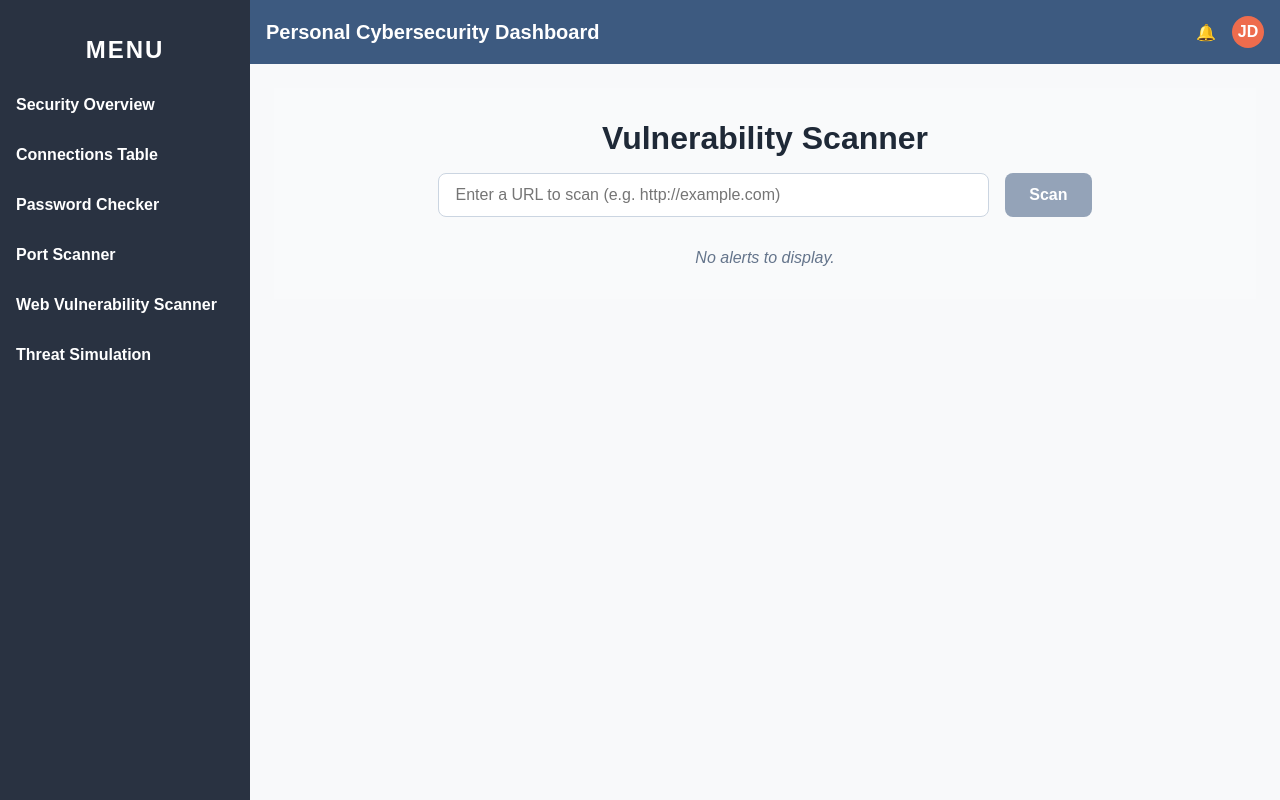
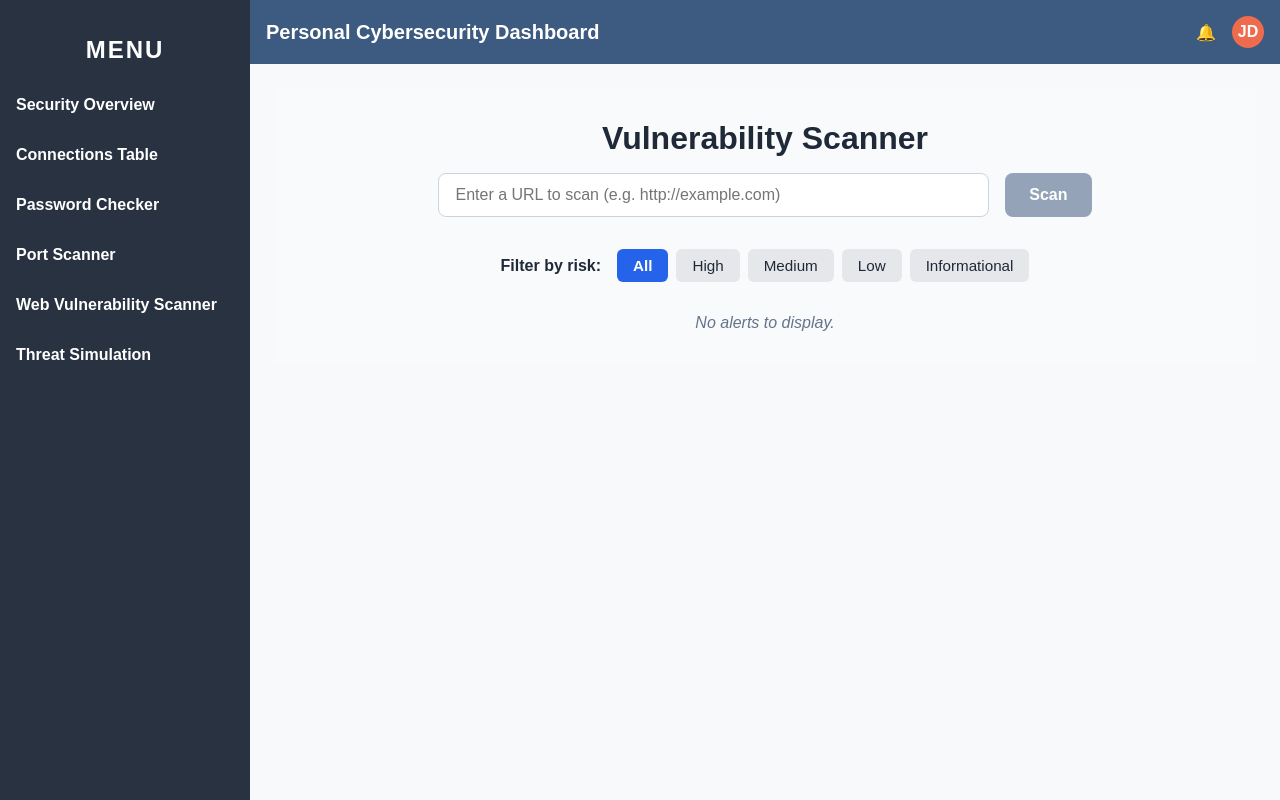
Before and after one commit to sachaloeb/CybersecurityPersonalDashboard, a React (Create React App) app in the folder frontend/: page /zap-alert-table in a window 1280 px wide. Built offline with nearby package versions, Linux system fonts and the light colour scheme.

Commit message:
risk filter added in web vulnerability scanner

```diff
--- a/frontend/src/pages/ZapAlertTable.css
+++ b/frontend/src/pages/ZapAlertTable.css
@@ -168,3 +168,39 @@
     border-radius: 6px;
     box-shadow: 0 1px 3px rgba(0, 0, 0, 0.05);
 }
+
+.zap-filter-group {
+    display: flex;
+    justify-content: center;
+    align-items: center;
+    gap: 0.5rem;
+    margin-bottom: 2rem;
+    flex-wrap: wrap;
+}
+
+.zap-filter-group label {
+    font-weight: 600;
+    margin-right: 0.5rem;
+    color: #1f2937;
+}
+
+.zap-filter-btn {
+    padding: 0.5rem 1rem;
+    background-color: #e5e7eb;
+    color: #1f2937;
+    border: none;
+    border-radius: 6px;
+    font-size: 0.95rem;
+    cursor: pointer;
+    transition: background-color 0.2s ease-in-out;
+}
+
+.zap-filter-btn:hover {
+    background-color: #d1d5db;
+}
+
+.zap-filter-btn.active {
+    background-color: #2563eb;
+    color: white;
+    font-weight: bold;
+}
--- a/frontend/src/pages/ZapAlertTable.js
+++ b/frontend/src/pages/ZapAlertTable.js
@@ -1,4 +1,5 @@
-import React, { useState } from 'react';
+// ZapAlertTable.js - Refined with history logging, risk filtering, and expandable color-coded results
+import React, { useState, useEffect } from 'react';
 import './ZapAlertTable.css';
 
 const ZapAlertTable = () => {
@@ -7,6 +8,7 @@ const ZapAlertTable = () => {
     const [url, setUrl] = useState('');
     const [loading, setLoading] = useState(false);
     const [expandedIndex, setExpandedIndex] = useState(null);
+    const [filter, setFilter] = useState('all');
 
     const getRiskClass = (risk) => {
         switch (risk.toLowerCase()) {
@@ -57,6 +59,10 @@ const ZapAlertTable = () => {
         setExpandedIndex(index === expandedIndex ? null : index);
     };
 
+    const filteredAlerts = filter === 'all'
+        ? alerts
+        : alerts.filter(a => a.risk.toLowerCase() === filter);
+
     return (
         <div className="zap-container">
             <h2 className="zap-title">Vulnerability Scanner</h2>
@@ -74,10 +80,19 @@ const ZapAlertTable = () => {
                 </button>
             </div>
 
-            {alerts.length > 0 && <h3 className="zap-results-title">Scan Results</h3>}
-            {alerts.length === 0 && !loading && <p className="zap-empty">No alerts to display.</p>}
+            <div className="zap-filter-group">
+                <label>Filter by risk:</label>
+                {['all', 'high', 'medium', 'low', 'informational'].map(level => (
+                    <button key={level} onClick={() => setFilter(level)} className={`zap-filter-btn ${filter === level ? 'active' : ''}`}>
+                        {level.charAt(0).toUpperCase() + level.slice(1)}
+                    </button>
+                ))}
+            </div>
 
-            {alerts.map((alert, index) => (
+            {filteredAlerts.length > 0 && <h3 className="zap-results-title">ZAP Scan Results</h3>}
+            {filteredAlerts.length === 0 && !loading && <p className="zap-empty">No alerts to display.</p>}
+
+            {filteredAlerts.map((alert, index) => (
                 <div key={index} className="zap-alert-card">
                     <div className="zap-alert-header" onClick={() => toggleExpand(index)}>
                         <span className="zap-alert-title">{alert.alert}</span>
@@ -90,21 +105,14 @@ const ZapAlertTable = () => {
                             <p><strong>Description:</strong> {alert.description}</p>
                             <p><strong>Solution:</strong> {alert.solution}</p>
                             {alert.reference && (
-                                <p>
-                                    <strong>Reference:</strong>{' '}
-                                    <a href={alert.reference.split('\n')[0]} target="_blank" rel="noopener noreferrer">
-                                        {alert.reference.split('\n')[0]}
-                                    </a>
-                                </p>
+                                <p><strong>Reference:</strong> <a href={alert.reference.split('\n')[0]} target="_blank" rel="noopener noreferrer">{alert.reference.split('\n')[0]}</a></p>
                             )}
                             {alert.tags && (
                                 <div className="zap-tags">
                                     <strong>Tags:</strong>
                                     <ul>
                                         {Object.entries(alert.tags).map(([key, value]) => (
-                                            <li key={key}>
-                                                <a href={value} target="_blank" rel="noopener noreferrer">{key}</a>
-                                            </li>
+                                            <li key={key}><a href={value} target="_blank" rel="noopener noreferrer">{key}</a></li>
                                         ))}
                                     </ul>
                                 </div>
```
Also changed, not shown: 10 other files (tests, documents, lock files or other folders).
